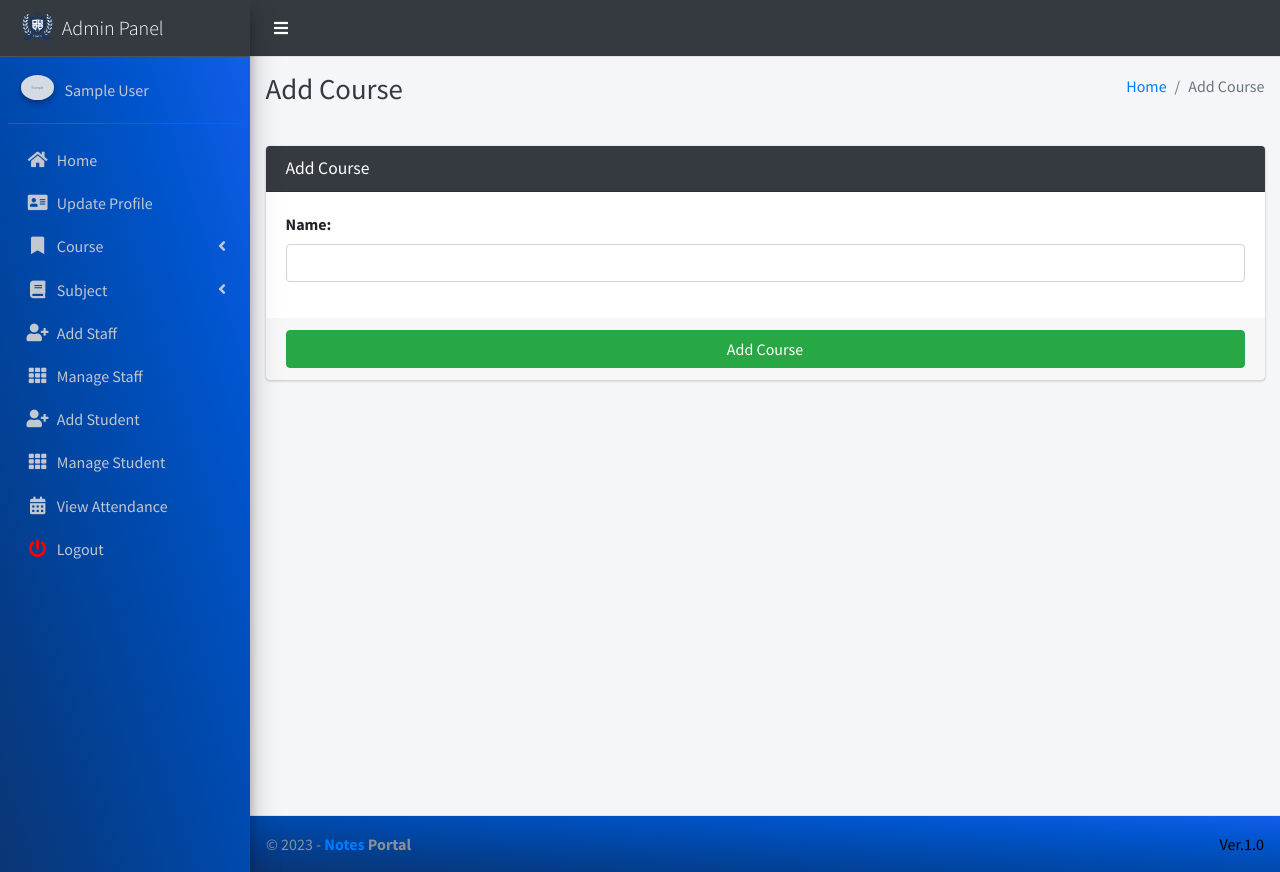
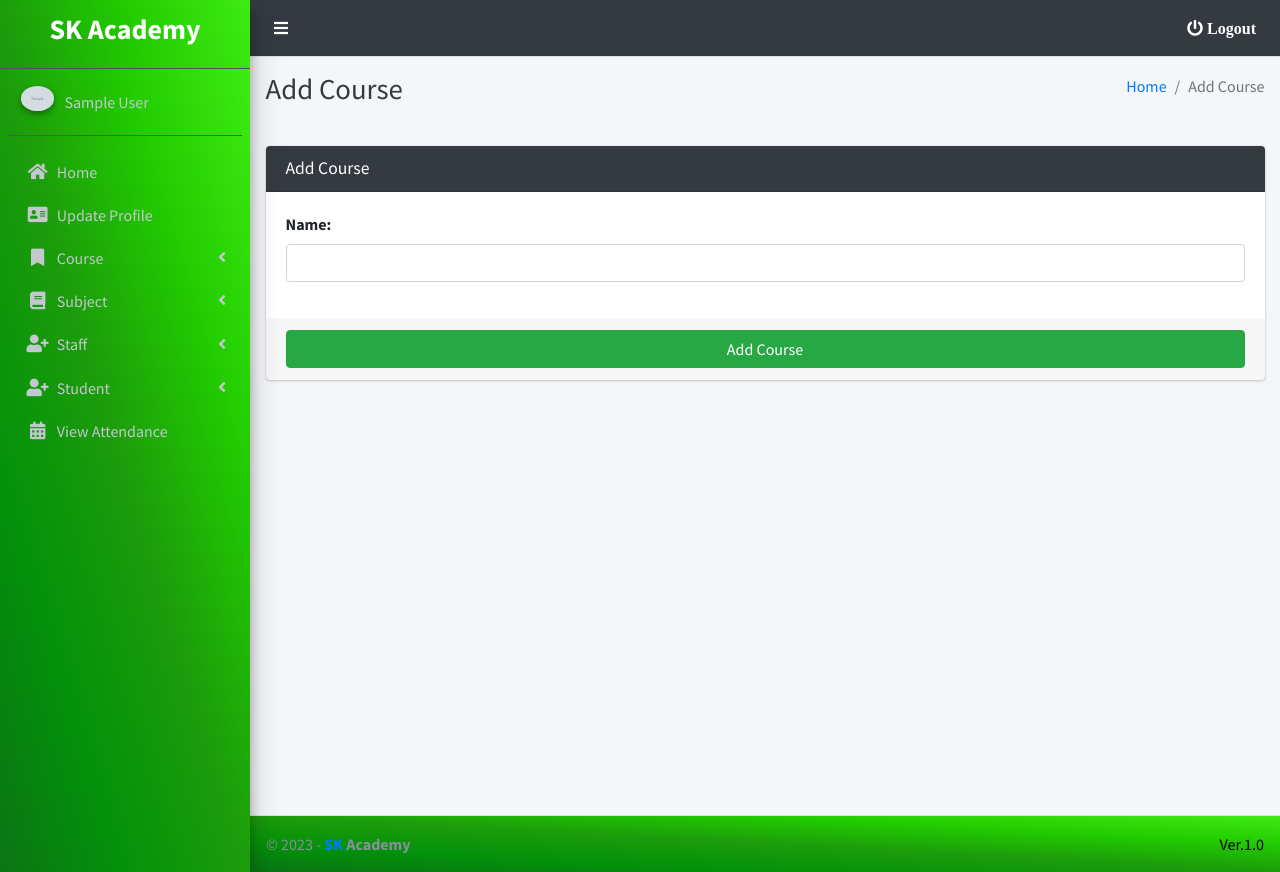
Before and after one commit to Ansarimajid/NMS, a Django app: page /course/add in a window 1280 px wide. Run offline with Django 3.2, Linux system fonts and the light colour scheme; a user stored in the database is signed in; tables that the repository leaves empty hold one stand-in row (values such as "Sample post"); grey boxes marked "Sample" are stand-in pictures; some libraries are stand-ins or nearby versions.

Commit message:
frontend changes

```diff
--- a/main_app/templates/main_app/base.html
+++ b/main_app/templates/main_app/base.html
@@ -5,7 +5,7 @@
 <head>
     <meta charset="utf-8">
     <meta http-equiv="X-UA-Compatible" content="IE=edge">
-    <title>Notes Portal</title>
+    <title>SK Academy</title>
     <!-- Tell the browser to be responsive to screen width -->
     <meta name="viewport" content="width=device-width, initial-scale=1">
     <!-- Font Awesome -->
@@ -13,7 +13,7 @@
     <!-- Ionicons -->
     <link rel="stylesheet" href="https://code.ionicframework.com/ionicons/2.0.1/css/ionicons.min.css">
     <!-- favicon -->
-    <link rel="shortcut icon" href="{%  static '/image/favicon1.ico' %}">
+    <!-- <link rel="shortcut icon" href="{%  static '/image/favicon1.ico' %}"> -->
     <!-- Tempusdominus Bbootstrap 4 -->
     <link rel="stylesheet"
         href="{% static 'plugins/tempusdominus-bootstrap-4/css/tempusdominus-bootstrap-4.min.css'%} ">
@@ -38,18 +38,46 @@
     <div class="wrapper" >
 
 <!-- Navbar -->
-        <nav class="main-header navbar navbar-expand navbar-light " style="background-color: #343a40;">
+<style>
+    /* Logout button style */
+.logout-button {
+  color: white;
+  background-color: transparent;
+  border: none;
+  font-size: 16px;
+  cursor: pointer;
+  text-decoration: none;
+}
+
+.logout-button:hover {
+  text-decoration: underline;
+}
+
+</style>
+<nav class="main-header navbar navbar-expand navbar-light" style="background-color: #343a40;">
     <!-- Left navbar links -->
     <ul class="navbar-nav">
         <li class="nav-item">
-                    <a class="nav-link" data-widget="pushmenu" href="#"><i  style="color: white;" class="fas fa-bars"></i></a>
+            <a class="nav-link" data-widget="pushmenu" href="#"><i style="color: white;" class="fas fa-bars"></i></a>
         </li>
-
     </ul>
 
+    <!-- Right navbar links -->
+    <ul class="navbar-nav ml-auto">
+        <li class="nav-item">
+            <a href="{% url 'user_logout' %}"
+                onclick="return confirm('Your session would be terminated.\n\nProceed?')"
+                class="nav-link">
+                <i  style="color: #ffffff"  class="nav-icon fas fa-power-off"> Logout</i>
+                <p>
 
+                </p>
+            </a>
+        </li>
+    </ul>
 </nav>
 <!-- /.navbar -->
+
 
         <!-- Main Sidebar Container -->
 
--- a/main_app/templates/main_app/footer.html
+++ b/main_app/templates/main_app/footer.html
@@ -1,5 +1,5 @@
-<footer class="main-footer" style="background-image: linear-gradient(to right top, #0b3574, #033f91, #004aae, #0054cc, #125eeb);">
-    &copy; {% now "Y" %} - <strong><span><a href="http://sigce.edu.in/">Notes</a></span> Portal</strong>
+<footer class="main-footer" style="background-image: linear-gradient(to right top,  #0b7414, #03910a, #1c9c0b, #22cc00, #3eeb12);">
+    &copy; {% now "Y" %} - <strong><span style="color: black;"><a href="http://sigce.edu.in/">SK</a></span> Academy</strong>
 
     <div class="float-right d-none d-sm-inline-block" style="color: black;">
        Ver.1.0
--- a/main_app/templates/main_app/login.html
+++ b/main_app/templates/main_app/login.html
@@ -5,11 +5,11 @@
 <head>
     <meta charset="utf-8">
     <meta http-equiv="X-UA-Compatible" content="IE=edge">
-    <title>Login - Notes Portal</title>
+    <title>Login - SK Academy</title>
     <!-- Tell the browser to be responsive to screen width -->
     <meta name="viewport" content="width=device-width, initial-scale=1">
     <!-- favicon -->
-    <link rel="shortcut icon" href="{%  static '/image/favicon1.ico' %}">
+    <!-- <link rel="shortcut icon" href="{%  static '/image/favicon1.ico' %}"> -->
     <!-- Font Awesome -->
     <link rel="stylesheet" href="{% static 'plugins/fontawesome-free/css/all.min.css' %}">
     <!-- Ionicons -->
--- a/main_app/templates/main_app/sidebar_template.html
+++ b/main_app/templates/main_app/sidebar_template.html
@@ -1,15 +1,15 @@
 {% load static %}
-<aside class="main-sidebar sidebar-dark-info elevation-4">
+<aside class="main-sidebar sidebar-dark-info elevation-4" style="background-image: linear-gradient(to right top, #0b7414, #03910a, #1c9c0b, #22cc00, #3eeb12);">
     {% if request.user.user_type == '1' %}
     <!-- Brand Logo -->
     <a href="{% url 'admin_home' %}" class="brand-link">
-        <img src="{% static 'dist/img/virusx.png' %} " alt="SIGCE LOGO"
-            class="brand-image " >
-        <span class="brand-text font-weight-light" >Admin Panel</span>
+        <!-- <img src="{% static 'dist/img/virusx.png' %} " alt="SIGCE LOGO"
+            class="brand-image " > -->
+        <h3 style="text-align: center;" class="brand-text font-weight-bold" >SK Academy</h3>
     </a>
 
     <!-- Sidebar -->
-    <div class="sidebar" style="background-image: linear-gradient(to right top, #0b3574, #033f91, #004aae, #0054cc, #125eeb);">
+    <div class="sidebar" style="background-image: linear-gradient(to right top, #0b7414, #03910a, #1c9c0b, #22cc00, #3eeb12);" >
         <!-- Sidebar user panel (optional) -->
         <div class="user-panel mt-3 pb-3 mb-3 d-flex">
             <div class="image">
@@ -123,33 +123,56 @@
                 </li>
 
 
+
+                <li class="nav-item has-treeview">
+                    <a href="#" class="nav-link">
+                        <i class="nav-icon fas fa-user-plus"></i>
+                        <p>
+                            Staff
+                            <i class="fas fa-angle-left right"></i>
+                        </p>
+                    </a>
+                    <ul class="nav nav-treeview">
                         <li class="nav-item">
                             {% url 'add_staff' as add_staff %}
                             <a href="{{add_staff}}" class="nav-link {% if add_staff == request.path %} active {% endif %}">
-                        <i class="nav-icon fas fa-user-plus"></i>
+                                <i class="far fa-circle nav-icon"></i>
                                 <p>
                                     Add Staff
 
                                 </p>
                             </a>
                         </li>
-
                         <li class="nav-item">
                             {% url 'manage_staff' as manage_staff %}
                             {% url 'edit_staff' staff_id as edit_staff %}
-                    <a href="{{manage_staff}}"
+                            <a href="{{manage_staff}}" style="background: #a3cfad59;"
                                 class="nav-link {% if manage_staff == request.path or request.path == edit_staff %} active {% endif %}">
-                        <i class="nav-icon fas fa-th"></i>
+                                <i class="far fa-circle nav-icon"></i>
                                 <p>
                                     Manage Staff
 
                                 </p>
                             </a>
                         </li>
+
+                    </ul>
+                </li>
+
+
+                <li class="nav-item has-treeview">
+                    <a href="#" class="nav-link">
+                        <i class="nav-icon fas fa-user-plus"></i>
+                        <p>
+                            Student
+                            <i class="fas fa-angle-left right"></i>
+                        </p>
+                    </a>
+                    <ul class="nav nav-treeview">
                         <li class="nav-item">
                             {% url 'add_student' as add_student%}
                             <a href="{{add_student}}" class="nav-link  {% if add_student == request.path %} active {% endif %}">
-                        <i class="nav-icon fas fa-user-plus"></i>
+                                <i class="far fa-circle nav-icon"></i>
                                 <p>
                                     Add Student
 
@@ -162,12 +185,15 @@
 
                             <a href="{{manage_student}}"
                                 class="nav-link  {% if edit_student == request.path or manage_student == request.path %} active {% endif %}">
-                        <i class="nav-icon fas fa-th"></i>
+                                <i class="far fa-circle nav-icon"></i>
                                 <p>
                                     Manage Student
 
                                 </p>
                             </a>
+                        </li>
+
+                    </ul>
                 </li>
 
                 <li class="nav-item">
@@ -372,21 +398,6 @@
 
 
                                         {% endif %}
-
-
-
-
-
-                                        <li class="nav-item">
-                                            <a href="{% url 'user_logout' %}"
-                                                onclick="return confirm('Your session would be terminated.\n\nProceed?')"
-                                                class="nav-link">
-                                                <i  style="color: #ff0000"  class="nav-icon fas fa-power-off"></i>
-                                                <p>
-                                                    Logout
-                                                </p>
-                                            </a>
-                                        </li>
                                     </ul>
                                 </nav>
                                 <!-- /.sidebar-menu -->
--- a/main_app/urls.py
+++ b/main_app/urls.py
@@ -75,5 +75,6 @@ urlpatterns = [
      path("student/fcmtoken/", student_views.student_fcmtoken,name='student_fcmtoken'),
      path('student/view_notes/', student_views.view_notes, name='view_notes'),
      path('student/view/result/', student_views.student_view_result,name='student_view_result'),
+     path('view-note-file/<int:note_id>#toolbar=0', student_views.view_note_file, name='view_note_file'),
 
 ]
```
Also changed, not shown: main_app/student_views.py (+10 -1 lines), main_app/templates/student_template/view_notes.html (+16 -0 lines), main_app/models.py (line endings or trailing spaces), main_app/static/dist/css/adminlte.css. Lines whose indentation alone changed are shown as unchanged.
